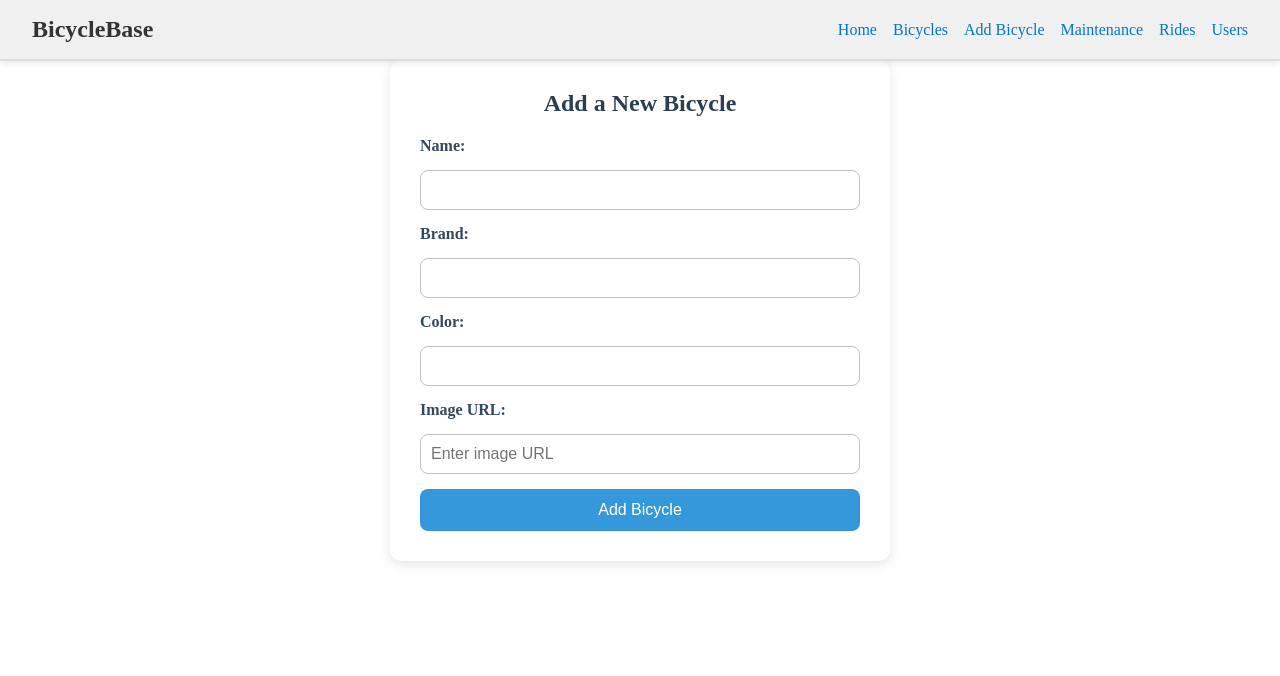
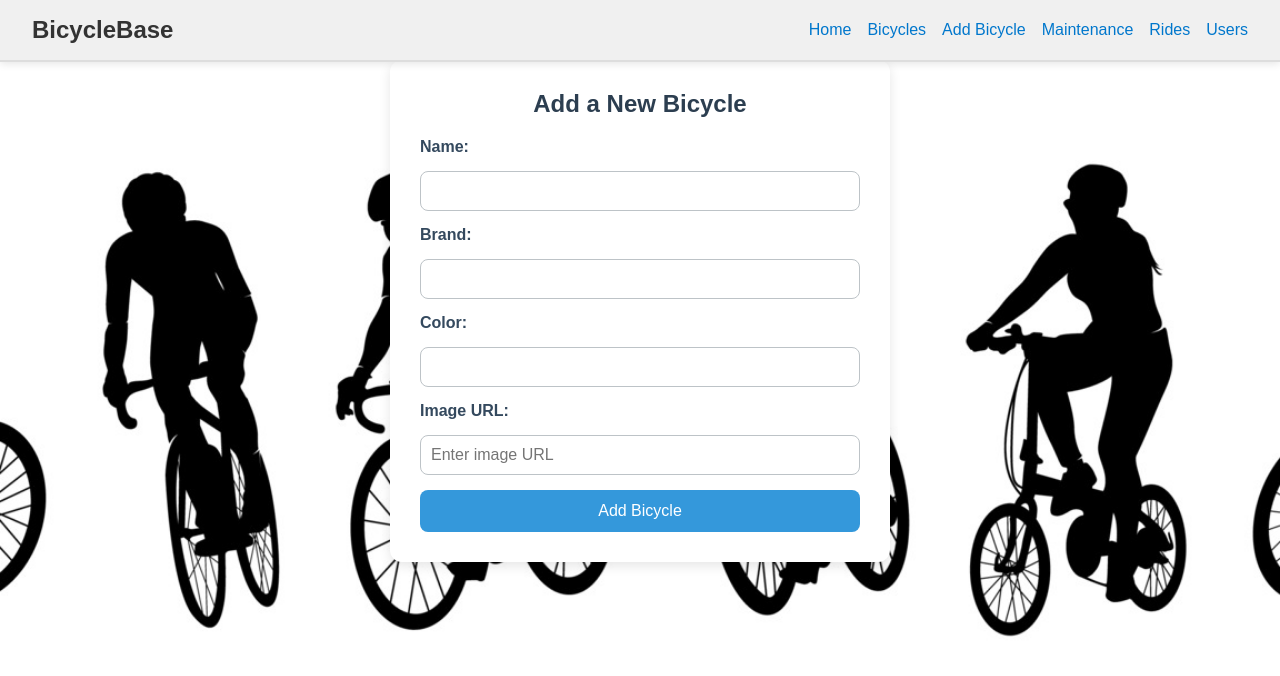
Before and after one commit to Trevor254/bicycle-collection-app, a React (Create React App) app: page /add-bicycle in a window 1280 px wide. Shown: the top 676 px of the page. Built offline with nearby package versions, Linux system fonts and the light colour scheme; no server answers.

Commit message:
revising user form issues

```diff
--- a/src/pages/Users/Users.css
+++ b/src/pages/Users/Users.css
@@ -1,4 +1,16 @@
 /* src/pages/Users.css */
+
+body {
+    margin: 0;
+    padding: 0;
+    font-family: sans-serif;
+    background-image: url('/public/images/vecteezy_collection-silhouette-of-people-use-bicycle_13482516.jpg'); /* adjust path */
+    background-size: cover;
+    background-position: center;
+    background-repeat: no-repeat;
+    height: 100vh;
+  }
+
 
 .users-container {
     max-width: 800px;
@@ -8,7 +20,7 @@
     border-radius: 10px;
     box-shadow: 0 8px 20px rgba(0, 0, 0, 0.1);
     font-family: 'Segoe UI', sans-serif;
-
+    /* Optional user-themed background */
     background-size: cover;
     background-position: center;
     color: #333;
--- a/src/pages/Users/Users.js
+++ b/src/pages/Users/Users.js
@@ -30,22 +30,27 @@ const Users = ({ onAddUser }) => {
 
   const handleSignup = (e) => {
     e.preventDefault();
-    fetch(`${API_BASE}/users`, {
+    fetch(`${API_BASE}/auth/signup`, {
       method: 'POST',
       headers: { 'Content-Type': 'application/json' },
       body: JSON.stringify(form)
     })
-      .then(res => res.json())
-      .then((newUser) => {
+      .then(res => {
+        if (!res.ok) throw new Error('Signup failed');
+        return res.json();
+      })
+      .then(() => {
         setForm({ name: '', email: '', password: '' });
         fetchUsers();
-        if (onAddUser) onAddUser(newUser);
+      })
+      .catch(err => {
+        alert(err.message);
       });
   };
 
   const handleLogin = (e) => {
     e.preventDefault();
-    fetch(`${API_BASE}/login`, {
+    fetch(`${API_BASE}/auth/login`, {
       method: 'POST',
       credentials: 'include',
       headers: { 'Content-Type': 'application/json' },
@@ -56,12 +61,14 @@ const Users = ({ onAddUser }) => {
         if (data.user) {
           setLoggedInUser(data.user);
           setLogin({ email: '', password: '' });
+        } else {
+          alert(data.error || 'Login failed');
         }
       });
   };
 
   const handleLogout = () => {
-    fetch(`${API_BASE}/logout`, {
+    fetch(`${API_BASE}/auth/logout`, {
       method: 'POST',
       credentials: 'include'
     }).then(() => setLoggedInUser(null));
```
Also changed, not shown: public/images/vecteezy_collection-silhouette-of-people-use-bicycle_13482516.jpg (added), 1 other file (tests, documents, lock files or other folders).
